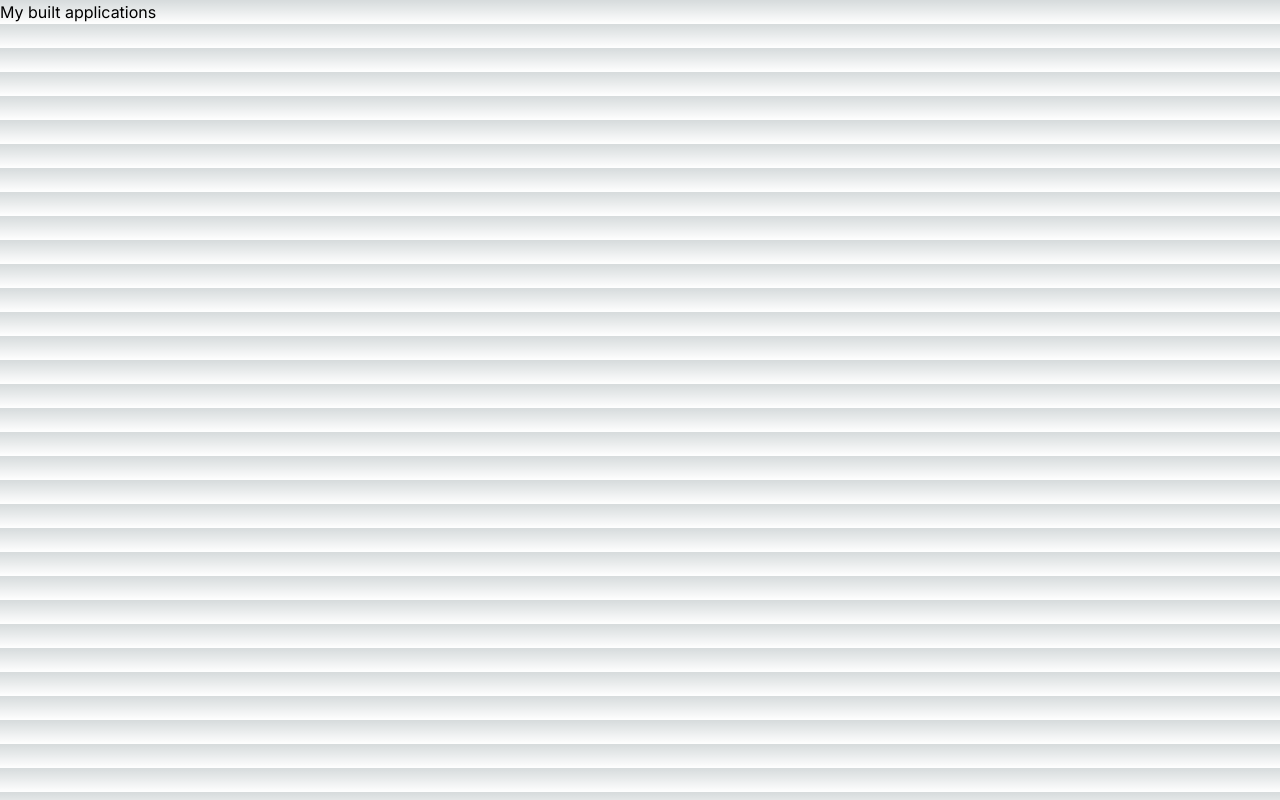
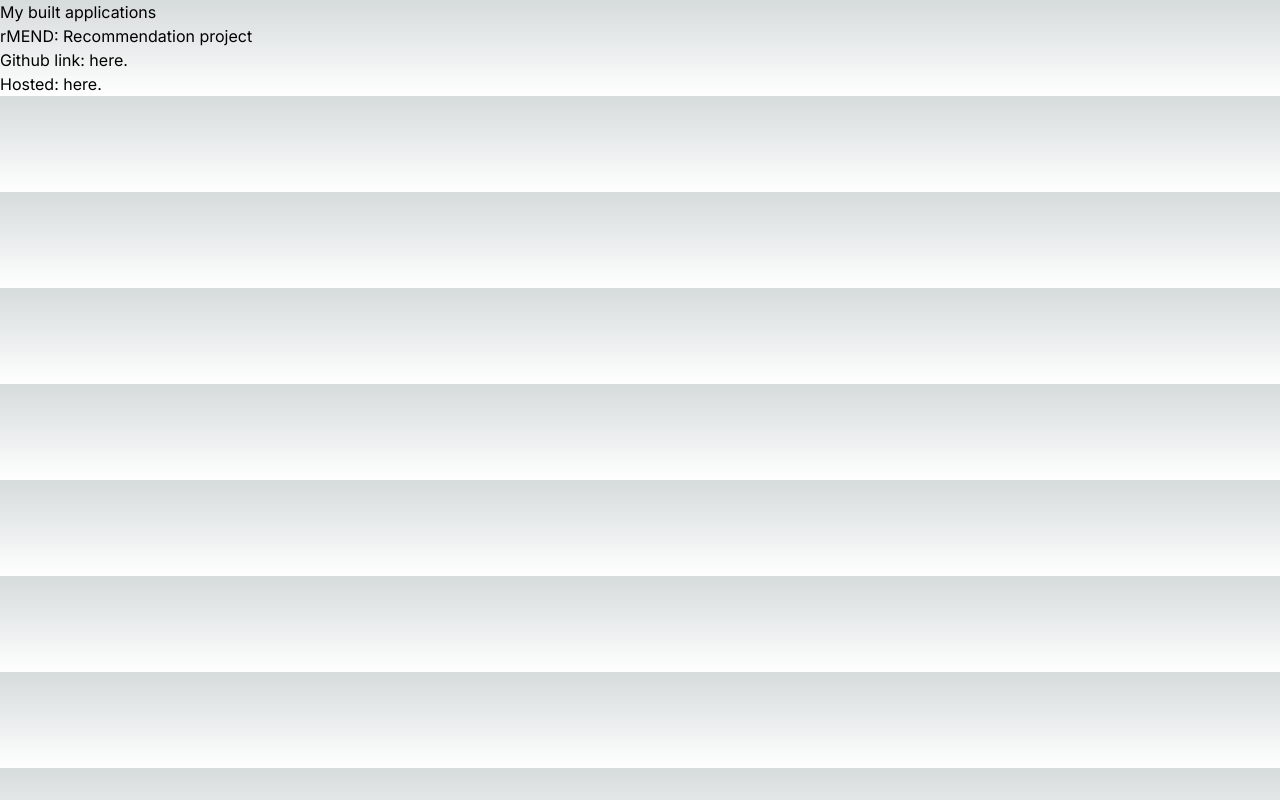
Before and after one commit to pinjster/Portfolio_Site, a Next.js app: page /applications in a window 1280 px wide. Built offline with nearby package versions, Linux system fonts and the light colour scheme.

Commit message:
added information/link to rMend project

```diff
--- a/app/applications/page.tsx
+++ b/app/applications/page.tsx
@@ -4,6 +4,9 @@
   return (
     <div>
         <h1>My built applications</h1>
+        <h3>rMEND: Recommendation project</h3>
+        <p>Github link: <a href="https://github.com/pinjster/Capstone_Project">here</a>.</p>
+        <p>Hosted: <a href="https://rmend.netlify.app/">here</a>.</p>
     </div>
   )
 }
```
